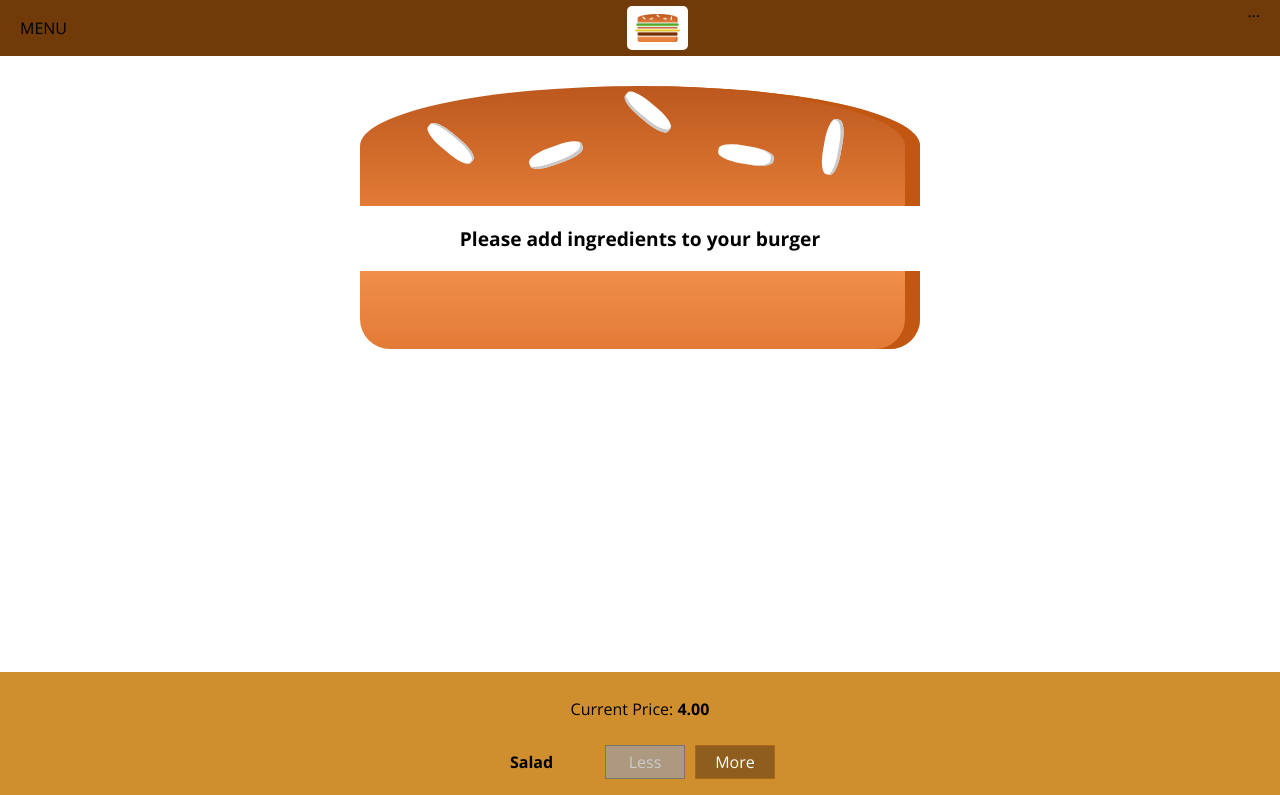
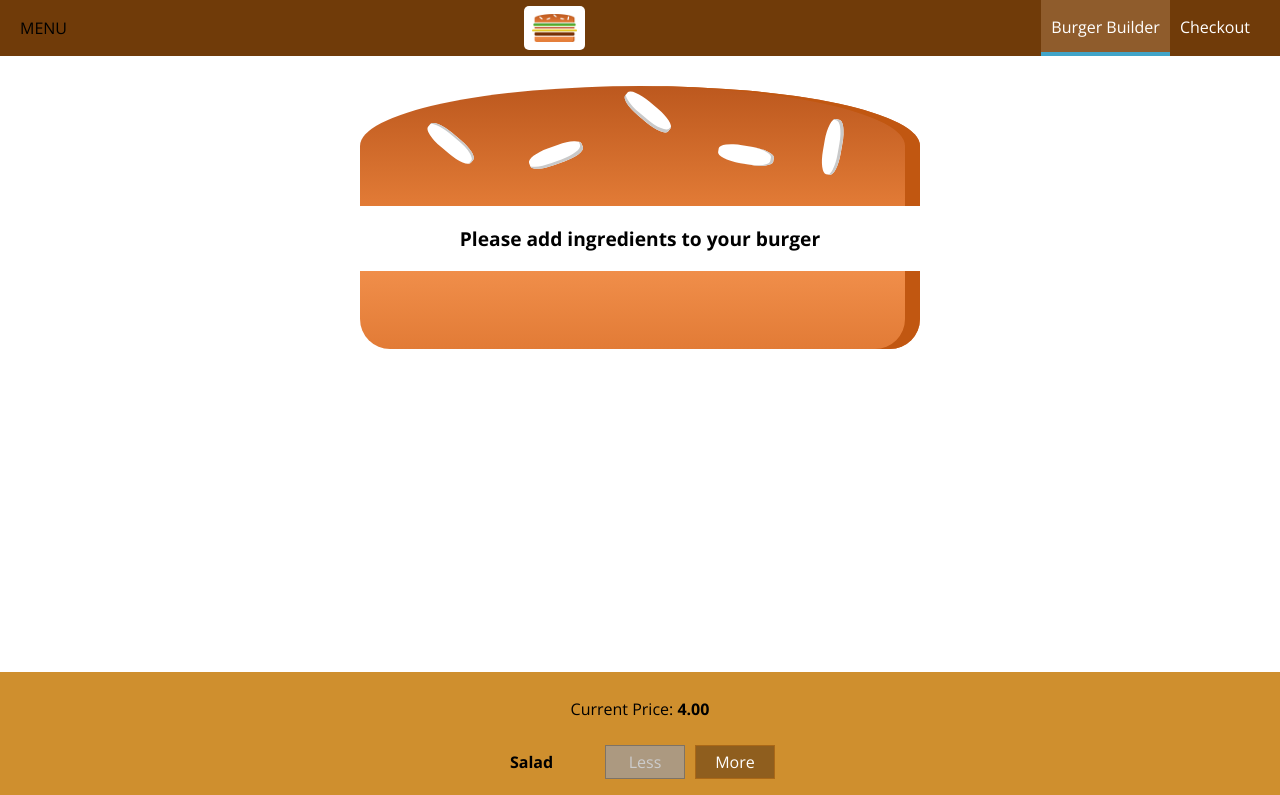
Before and after one commit to andrewrey/burgerbuilderapp, a React (Create React App) app: page / in a window 1280 px wide. Shown: the top 795 px of the page. Built offline with nearby package versions, Linux system fonts and the light colour scheme.

Commit message:
added nav items

```diff
--- /dev/null
+++ b/src/Components/Navigation/NavigationItems/NavigationItem/NavigationItem.js
@@ -0,0 +1,13 @@
+import classes from "./NavigationItem.module.css";
+
+const NavigationItem = ({ link, children, active }) => {
+  return (
+    <li className={classes.NavigationItem}>
+      <a href={link} className={active ? classes.Active : null}>
+        {children}
+      </a>
+    </li>
+  );
+};
+
+export default NavigationItem;
--- /dev/null
+++ b/src/Components/Navigation/NavigationItems/NavigationItem/NavigationItem.module.css
@@ -0,0 +1,25 @@
+.NavigationItem {
+  margin: 0;
+  box-sizing: border-box;
+  display: flex;
+  height: 100%;
+  align-items: center;
+}
+
+.NavigationItem a {
+  color: white;
+  text-decoration: none;
+  height: 100%;
+  padding: 16px 10px;
+  border-bottom: 4px solid transparent;
+  box-sizing: border-box;
+  display: block;
+}
+
+.NavigationItem a:hover,
+.NavigationItem a:active,
+.NavigationItem a.Active {
+  background-color: #8f5c2c;
+  border-bottom: 4px solid #40a4c8;
+  color: white;
+}
--- /dev/null
+++ b/src/Components/Navigation/NavigationItems/NavigationItems.js
@@ -0,0 +1,15 @@
+import NavigationItem from "./NavigationItem/NavigationItem";
+import classes from "./NavigationItems.module.css";
+
+const NavigationItems = () => {
+  return (
+    <ul className={classes.NavigationItems}>
+      <NavigationItem link="/" active>
+        Burger Builder
+      </NavigationItem>
+      <NavigationItem link="/">Checkout</NavigationItem>
+    </ul>
+  );
+};
+
+export default NavigationItems;
--- /dev/null
+++ b/src/Components/Navigation/NavigationItems/NavigationItems.module.css
@@ -0,0 +1,8 @@
+.NavigationItems {
+  margin: 0;
+  padding: 0;
+  list-style: none;
+  display: flex;
+  align-items: center;
+  height: 100%;
+}
--- a/src/Components/Navigation/Toolbar/Toolbar.js
+++ b/src/Components/Navigation/Toolbar/Toolbar.js
@@ -1,12 +1,15 @@
 import classes from "./Toolbar.module.css";
 import Logo from "../../Logo/Logo";
+import NavigationItems from "../NavigationItems/NavigationItems";
 
 const Toolbar = () => {
   return (
     <header className={classes.Toolbar}>
       <div>MENU</div>
       <Logo />
-      <nav>...</nav>
+      <nav>
+        <NavigationItems />
+      </nav>
     </header>
   );
 };
```
